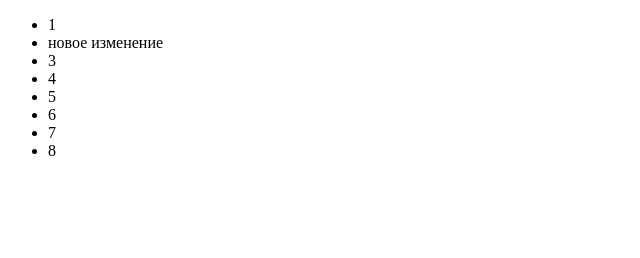
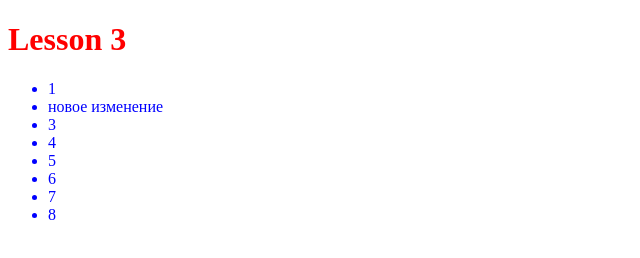
Before and after one commit to innasabada/github-test-site, a plain HTML site: page index.html in a window 1280 px wide. Shown: the whole page, without its empty margins (0-640 px from the left). Drawn offline with Linux system fonts and the light colour scheme.

Commit message:
second commit

```diff
--- a/index.html
+++ b/index.html
@@ -3,8 +3,10 @@
 <head>
 	<meta charset="UTF-8">
 	<title>test github</title>
+	<link rel="stylesheet" href="style.css">
 </head>
 <body>
+	<h1>Lesson 3</h1>
 	<ul>
 		<li>1</li>
 		<li>новое изменение</li>
--- /dev/null
+++ b/style.css
@@ -0,0 +1,6 @@
+h1{
+	color: red;
+}
+ul li{
+	color: blue;
+}
```
Lines whose indentation alone changed are shown as unchanged.
